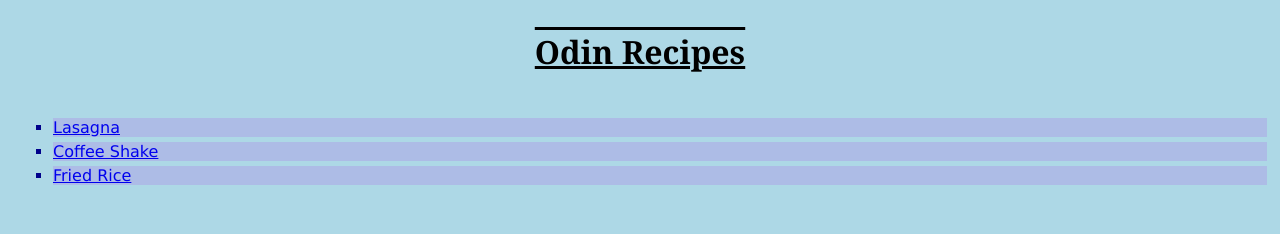
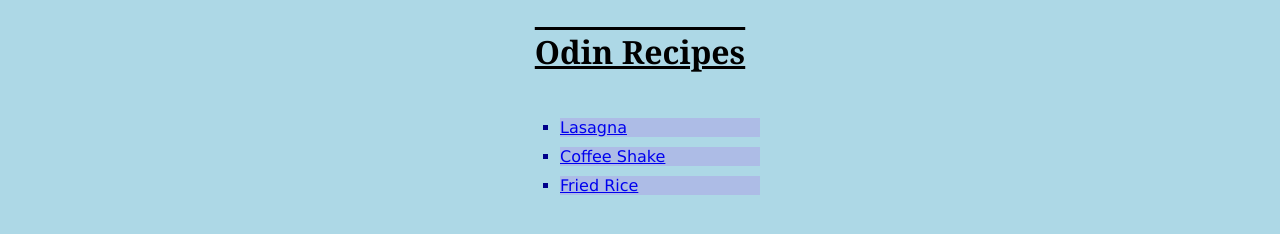
Before and after one commit to Mon711/odin-recipes, a plain HTML site: page index.html in a window 1280 px wide. Drawn offline with Linux system fonts and the light colour scheme.

Commit message:
Make box-sizing as border-box and center ingredients list horizontally

```diff
--- a/style.css
+++ b/style.css
@@ -1,3 +1,7 @@
+html{
+    box-sizing: border-box;
+}
+
 body{
     font-family: Verdana, Geneva, Tahoma, sans-serif;
     background-color: lightblue;
@@ -37,7 +41,9 @@ ul li{
     background: #ADBCE6;
     color: darkblue;
     list-style-type: square;
-    margin: 5px;
+    width: 200px;
+    margin:auto;
+    margin-bottom: 10px;
 }
 
 ol li{
```
Also changed, not shown: recipes/lasagna.html (+2 -0 lines).
